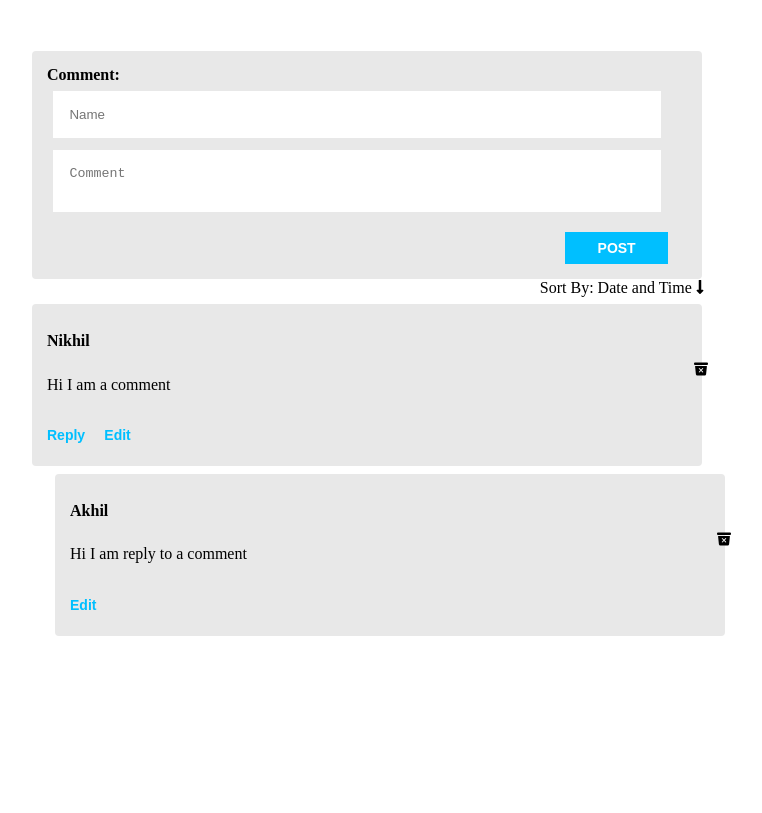
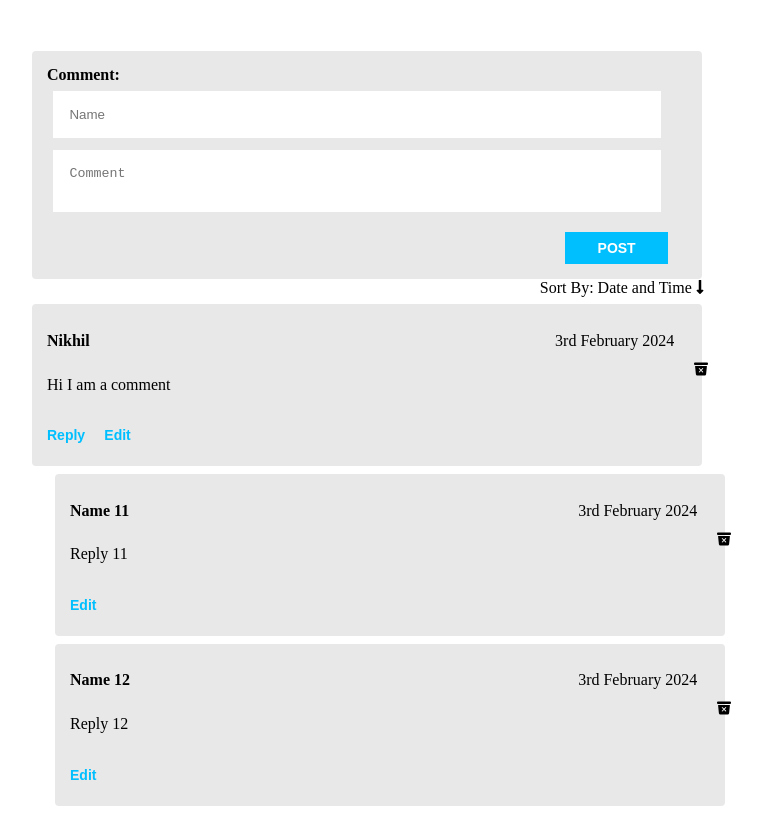
Before and after one commit to nikhilgvpce/comment-section, a React (Vite) app: page / in a window 1280 px wide. Shown: the whole page, without its empty margins (224-986 px from the left). Built offline with nearby package versions, Linux system fonts and the light colour scheme.

Commit message:
Fix sorting functionality and move sort state from CommentList to Sort Component

```diff
--- a/src/CommentsList/CommentsList.jsx
+++ b/src/CommentsList/CommentsList.jsx
@@ -16,13 +16,34 @@ const initialState = {
             name: 'Nikhil',
             commentText: 'Hi I am a comment',
             type: 'comment',
-            date: '12/01/2024',
-            replies: [{ name: 'Akhil', headerValue: 'Reply', commentText: 'Hi I am reply to a comment', date: '12/01/2024' }]
+            date: {
+                "formatted": "3rd February 2024",
+                "unformatted": "1706936050651"
+            },
+            replies: [
+                {
+                    "name": "Name 12",
+                    "commentText": "Reply 12",
+                    "date": {
+                        "formatted": "3rd February 2024",
+                        "unformatted": "1706936582883"
+                    },
+                    "headerValue": "Reply"
+                },
+                {
+                    "name": "Name 11",
+                    "commentText": "Reply 11",
+                    "date": {
+                        "formatted": "3rd February 2024",
+                        "unformatted": "1706936571461"
+                    },
+                    "headerValue": "Reply"
+                }
+            ]
         }
     ],
     commentIndex: '',
     replyEditIndex: '',
-    isLowToHigh: true,
     isCommentInEditMode: false,
 }
 
@@ -39,7 +60,6 @@ function reducer(state = { initialState }, action = { type, payload: {} }) {
                 commentText: action.payload
             }
         case 'POST_COMMENT':
-            // modifyComments(comments, indexes)
             localStorage.setItem('comments', JSON.stringify(action.payload.comments))
             return {
                 ...state,
@@ -59,11 +79,6 @@ function reducer(state = { initialState }, action = { type, payload: {} }) {
             return {
                 ...state,
                 replyEditIndex: action.payload.replyEditIndex
-            }
-        case 'SET_SORTING_ORDER':
-            return {
-                ...state,
-                isLowToHigh: !state.isLowToHigh
             }
     }
 }
@@ -208,25 +223,6 @@ const Comments = () => {
         })
     }
 
-    const handleSort = () => {
-        let comments = state.comments;
-        dispatch({
-            type: 'SET_SORTING_ORDER'
-        })
-        sort(comments, state.isLowToHigh)
-        comments.forEach((comment) => {
-            if(comment.replies) {
-                sort(comment.replies, state.isLowToHigh)
-            }
-        })
-        dispatch({
-            type: 'POST_COMMENT',
-            payload: {
-                comments
-            }
-        })
-    }
-
     const commentProps = {
         headerValue: 'Comment:',
         inputValue: state.commentIndex === '' ? state.name : '',
@@ -242,7 +238,7 @@ const Comments = () => {
         <>
             <div className="parent-comment" >
                 <CommentItem className="always-editmode" {...commentProps} />
-                <Sort isLowToHigh={state.isLowToHigh} onSort={handleSort} />
+                <Sort comments={state.comments} dispatch={dispatch}/>
                 {
                     state.comments?.map((commentItem, index) => {
                         const isEditMode = index === state.commentIndex && !Number.isInteger(state.replyEditIndex) && state.isCommentInEditMode;
--- a/src/Sort/Sort.jsx
+++ b/src/Sort/Sort.jsx
@@ -1,11 +1,47 @@
 import { FaLongArrowAltDown, FaLongArrowAltUp } from "react-icons/fa"
 import "./Sort.css";
+import { useEffect, useState } from "react";
+import { sort } from "../../utils";
 
-const Sort = ({isLowToHigh, onSort}) => {
+const Sort = ({ comments, dispatch }) => {
+    const [isLowToHigh, setSort] = useState(true);
+
+    useEffect(() => {
+        if (!comments.length) return;
+        sort(comments, true)
+        comments.forEach((comment) => {
+            if (comment.replies) {
+                sort(comment.replies, true)
+            }
+        })
+        dispatch({
+            type: 'POST_COMMENT',
+            payload: {
+                comments
+            }
+        })
+    }, [])
+    const handleClick = () => {
+        const sortingOrder = !isLowToHigh;
+        setSort(!isLowToHigh);
+        sort(comments, sortingOrder)
+        comments.forEach((comment) => {
+            if (comment.replies) {
+                sort(comment.replies, sortingOrder)
+            }
+        })
+        dispatch({
+            type: 'POST_COMMENT',
+            payload: {
+                comments
+            }
+        })
+    }
+
     return (
-        <div className="sort" onClick={onSort}>
+        <div className="sort" onClick={handleClick}>
             <span>Sort By: Date and Time</span>
-            { isLowToHigh ? <FaLongArrowAltDown /> : <FaLongArrowAltUp />}
+            {isLowToHigh ? <FaLongArrowAltDown /> : <FaLongArrowAltUp />}
         </div>
     )
 }
```
